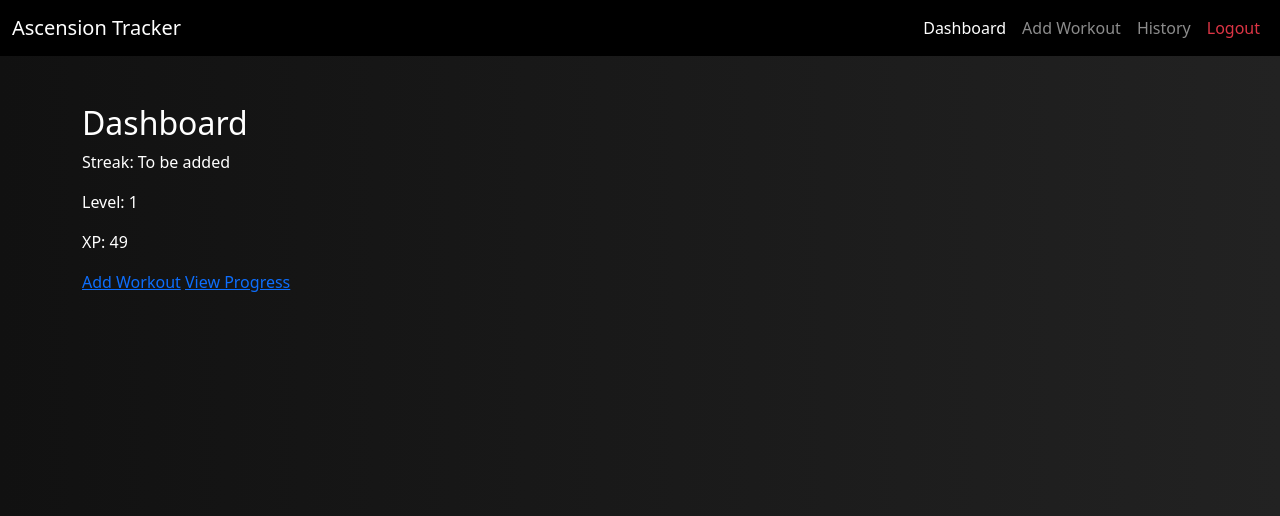
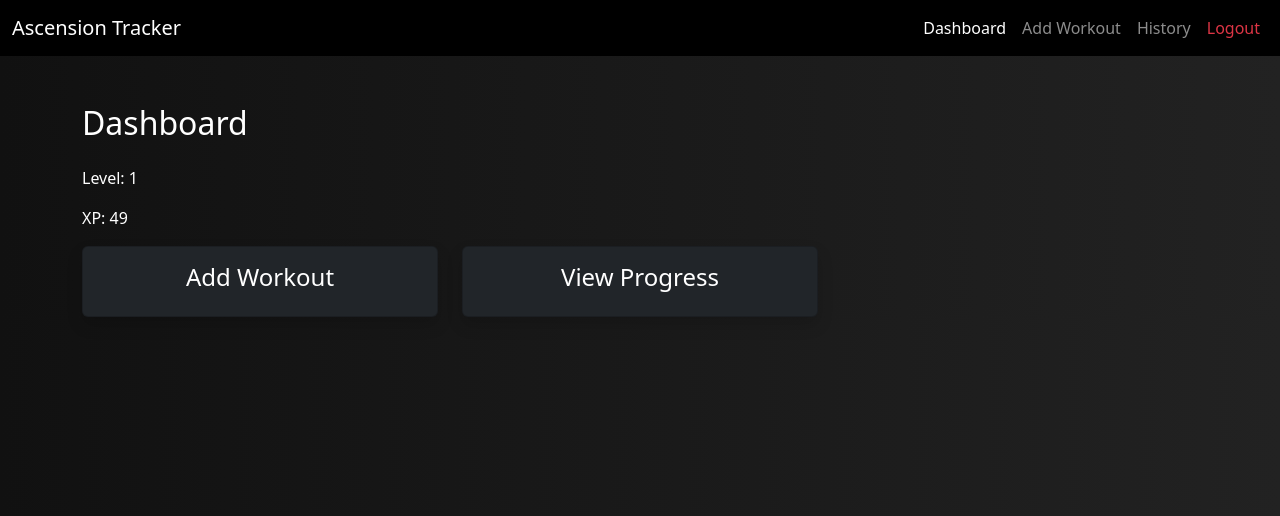
Before and after one commit to RafelinoLi/Ascension-Tracker, a Flask app: page /dashboard in a window 1280 px wide. Shown: the top 516 px of the page. Run offline with Flask 3, Linux system fonts and the light colour scheme; a user stored in the database is signed in; data comes from the database, SQL or seed files in the repository; both versions use the stored data as it was after the commit.

Commit message:
Cleaned up UI in dashboard with a grid layout

```diff
--- a/app/templates/add_workout.html
+++ b/app/templates/add_workout.html
@@ -33,8 +33,6 @@
     <button type="submit">Save Workout</button>
 </form>
 
-<a href="{{ url_for('main.history') }}">View History</a>
-
 <script>
 function updateExercises() {
     const category = document.getElementById("category").value;
--- a/app/templates/base.html
+++ b/app/templates/base.html
@@ -9,6 +9,12 @@
 <style>
 body {
     background: linear-gradient(to right, #111, #222);
+}
+
+.card:hover {
+    transform: scale(1.05);
+    transition: 0.2s;
+    cursor: pointer;
 }
 </style>
 
--- a/app/templates/dashboard.html
+++ b/app/templates/dashboard.html
@@ -1,14 +1,34 @@
 {% extends "base.html" %}
 
 {% block content %}
-<h2>Dashboard</h2>
 
-<p>Streak: To be added</p>
+<h2 class="mb-4">Dashboard</h2>
 
 <p>Level: {{ user['level'] }}</p>
 <p>XP: {{ user['xp'] }}</p>
 
-<a href="{{ url_for('main.add_workout') }}">Add Workout</a>
-<a href="{{ url_for('main.progress') }}">View Progress</a>
+<div class="row g-4">
+
+    <div class="col-md-4">
+        <a href="{{ url_for('main.add_workout') }}" class="text-decoration-none">
+            <div class="card text-center bg-dark text-white h-100 shadow">
+                <div class="card-body">
+                    <h4>Add Workout</h4>
+                </div>
+            </div>
+        </a>
+    </div>
+
+    <div class="col-md-4">
+        <a href="{{ url_for('main.progress') }}" class="text-decoration-none">
+            <div class="card text-center bg-dark text-white h-100 shadow">
+                <div class="card-body">
+                    <h4>View Progress</h4>
+                </div>
+            </div>
+        </a>
+    </div>
+
+</div>
 
 {% endblock %}
--- a/app/templates/landing.html
+++ b/app/templates/landing.html
@@ -27,7 +27,7 @@
 
     <div class="col-md-4">
         <h3>Track Workouts</h3>
-        <p>Log exercises, sets, reps, and weights easily.</p>
+        <p>Log exercises, sets, reps and weights easily.</p>
     </div>
 
     <div class="col-md-4">
--- a/app/templates/progress.html
+++ b/app/templates/progress.html
@@ -1,8 +1,8 @@
 {% extends "base.html" %}
 
 {% block content %}
-<h2>progress</h2>
+<h2>Progress</h2>
 
-<p>Achievements</p>
+<p>Achievements to be added</p>
 
 {% endblock %}
```
Also changed, not shown: database.db.
